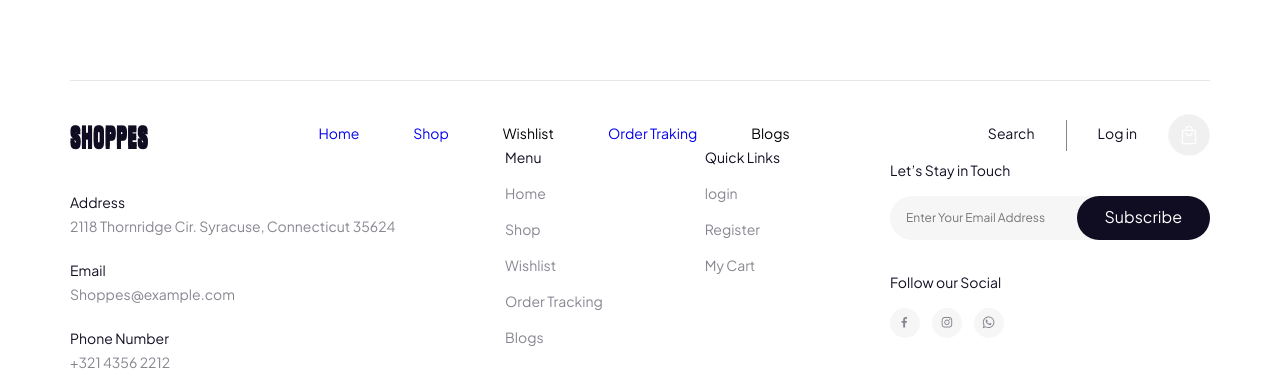
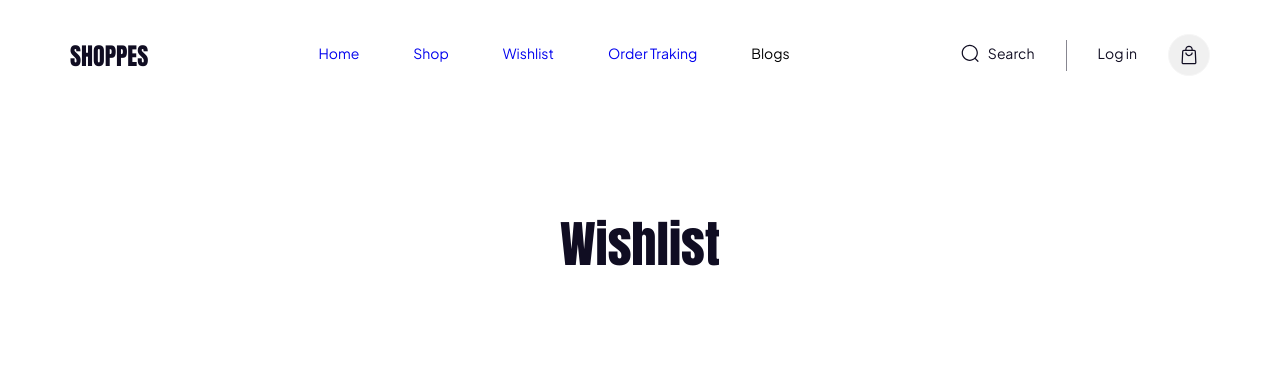
Before and after one commit to Muhammadali0210/shopping, a Vue app: page /wishlist in a window 1280 px wide. Shown: the top 384 px of the page. Built offline with nearby package versions, Linux system fonts and the light colour scheme.

Commit message:
wishlist aded

```diff
--- a/src/App.vue
+++ b/src/App.vue
@@ -1,15 +1,13 @@
 <template>
   <Navbar />
-  <!-- <RouterLink to="/">Home</RouterLink> -->
-  <!-- <RouterLink to="/about">About</RouterLink> -->
   <RouterView />
   <Footer />
 </template>
 
 <script>
 import { RouterLink, RouterView } from 'vue-router'
-import Navbar from './components/Navbar.vue'
-import Footer from './components/Footer.vue'
+import Navbar from './components/constant-component/Navbar.vue'
+import Footer from './components/constant-component/Footer.vue'
 export default{
   components:{
     Navbar,
--- a/src/components/Navbar.vue
+++ b/src/components/constant-component/Navbar.vue
@@ -15,7 +15,9 @@
                         </RouterLink>
                     </li>
                     <li>
-                        <div class="text-fz14-lh24-fw500-p page-link">Wishlist</div>
+                        <RouterLink to="/wishlist">
+                            <div class="text-fz14-lh24-fw500-p page-link">Wishlist</div>
+                        </RouterLink>
                     </li>
                     <li>
                         <RouterLink to="/orderTraching">
@@ -29,7 +31,7 @@
                 <div class="nav_end">
                     <div class="search cursor">
                         <div class="search_icon">
-                            <img src="../icons/search.svg" alt="search">
+                            <img src="../../icons/search.svg" alt="search">
                         </div>
                         <span class="text-fz14-lh24-fw500-p text-black">Search</span>
                     </div>
@@ -38,7 +40,7 @@
                         Log in
                     </div>
                     <div class="bag_icon cursor">
-                        <img src="../icons/bag.svg" alt="bag">
+                        <img src="../../icons/bag.svg" alt="bag">
                     </div>
                 </div>
                 <div class="hamburger-icon cursor" @click="hamburgerNav">
--- /dev/null
+++ b/src/components/wishlist/Wishlist.vue
@@ -0,0 +1,18 @@
+<template>
+    <div class="container">
+        <div class="wishlist-wrapper">
+            <div class="main-title">Wishlist</div>
+            <div class="wishlist-navbar">
+
+            </div>
+        </div>
+    </div>
+</template>
+<script>
+export default {
+
+}
+</script>
+<style>
+
+</style>
--- a/src/router/index.js
+++ b/src/router/index.js
@@ -16,6 +16,11 @@ const router = createRouter({
       component: Shop
     },
     {
+      path: '/wishlist',
+      name: 'wishlist',
+      component: () => import('../views/WishlistView.vue')
+    },
+    {
       path: '/orderTraching',
       name: 'orderTraching',
       component: () => import('../views/OrderTrackingView.vue')
--- /dev/null
+++ b/src/views/WishlistView.vue
@@ -0,0 +1,11 @@
+<template>
+    <div class="space"></div>
+    <Wishlist />
+</template>
+<script>
+import Wishlist from '../components/wishlist/Wishlist.vue';
+
+export default {
+    components: { Wishlist }
+}
+</script>
```
Also changed, not shown: src/components/constant-component/Footer.vue (renamed from src/components/Footer.vue), src/icons/Search.svg, src/icons/bag.svg.
